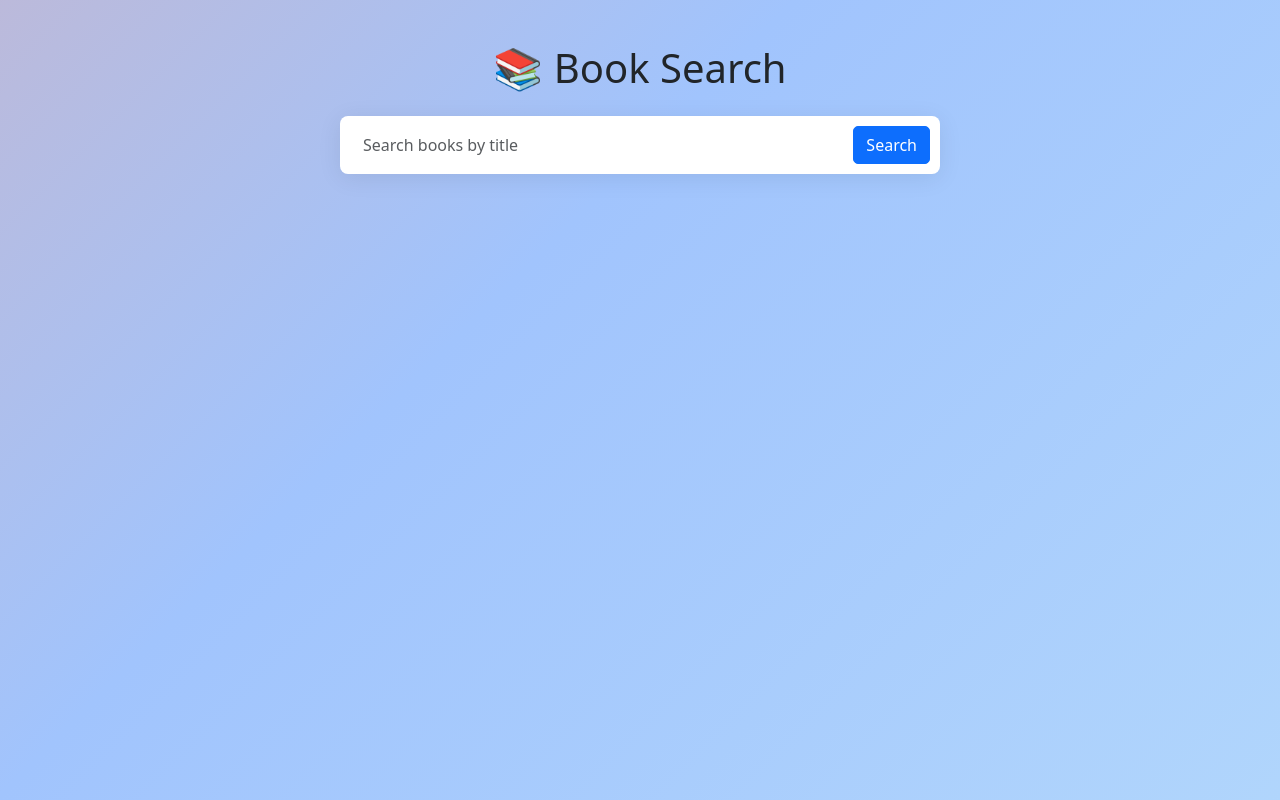
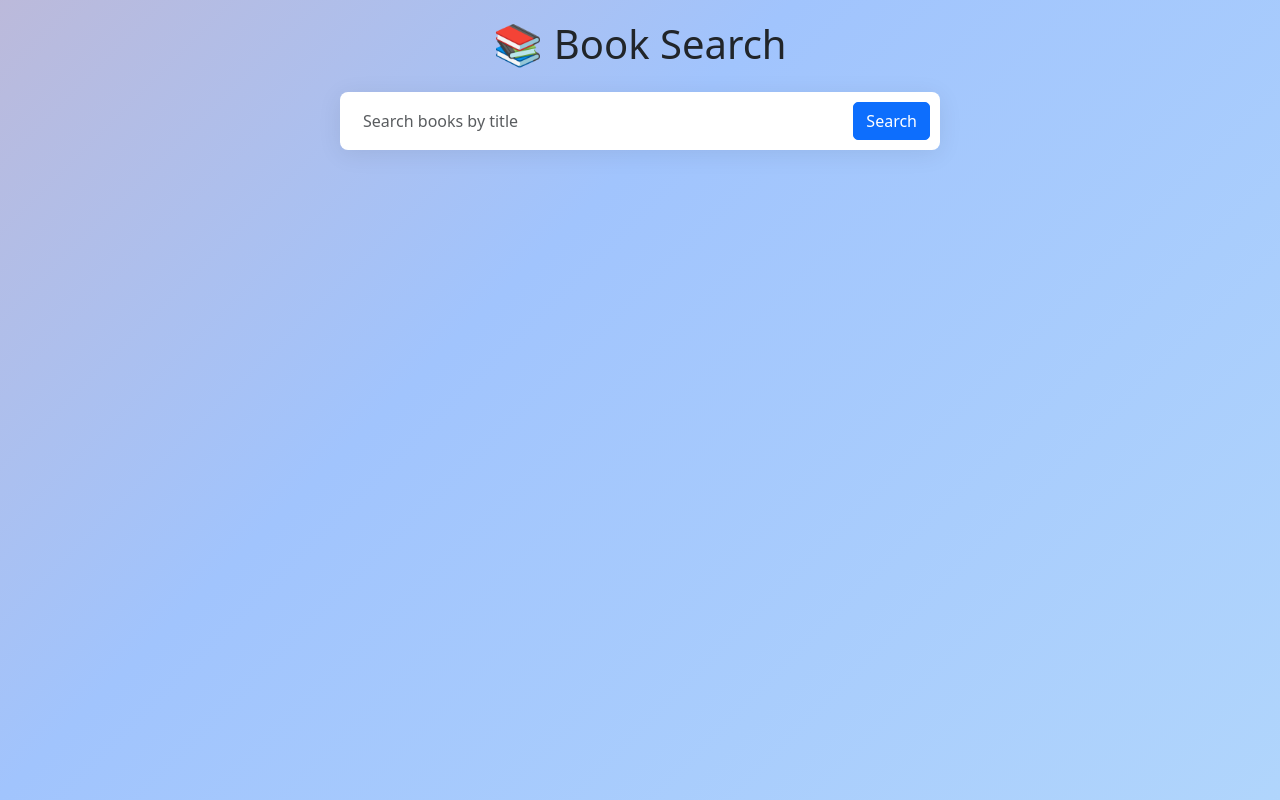
Before and after one commit to krAnkit2000/Books, a plain HTML site: page index.html in a window 1280 px wide. Drawn offline with nearby package versions, Linux system fonts and the light colour scheme.

Commit message:
ADD style

```diff
--- a/index.html
+++ b/index.html
@@ -16,7 +16,7 @@
 <link rel="shortcut icon" href="	https://img.icons8.com/?size=512w&id=FNHbyJNFRRf4&format=png" type="image/x-icon">
 </head>
 <body>
-    <div class="container my-4">
+    <div class="container  " id="search-section">
         <h1 class="mb-4 text-center">📚 Book Search </h1>
 
         <form id="searchForm" class="input-group mb-3">
@@ -30,6 +30,7 @@
           />
           <button class="btn btn-primary" type="submit">Search</button>
         </form>
+    </div>
 
         <div id="loading">
             <img
@@ -49,7 +50,6 @@
           <h3>Read Book </h3>
           <!-- <iframe id="bookPreviewIframe" src=""></iframe> -->
         </div>
-      </div>
 
   <!-- Bootstrap JS bundle -->
   <script
```
Also changed, not shown: style.css (line endings or trailing spaces).
